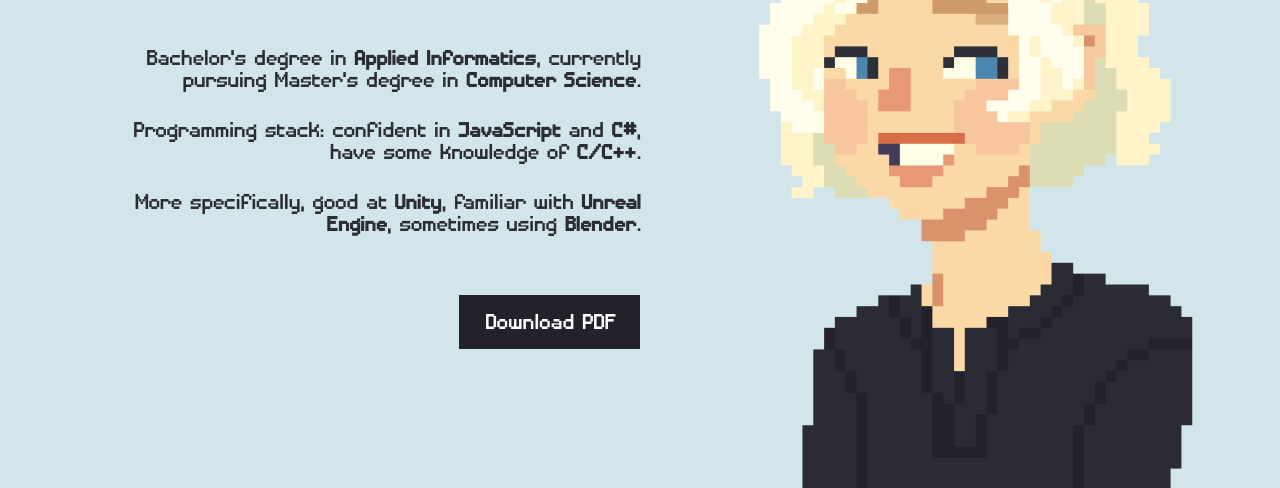
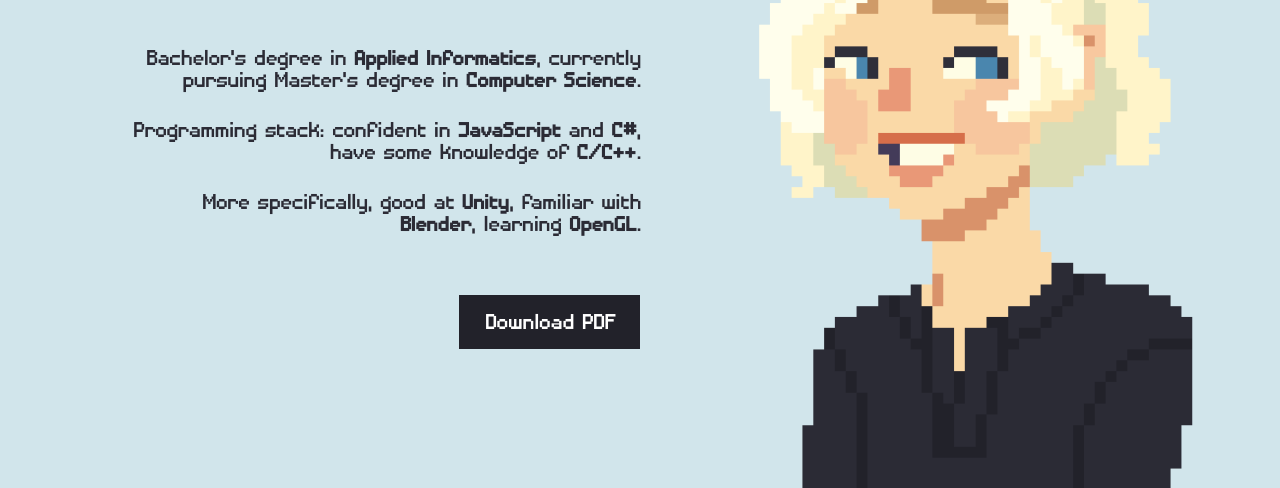
Before and after one commit to vyshnovka/vyshnovka.github.io, a plain HTML site: page index.html in a window 1280 px wide. Both pictures are taken after a click on the element "Resume". Shown: the part 312-800 px from the top of the page. Drawn offline with nearby package versions, Linux system fonts and the light colour scheme.

Commit message:
skills updated

```diff
--- a/index.html
+++ b/index.html
@@ -49,7 +49,7 @@
             <p class="big-text">Long story short...</p>
             <p class="small-text">Bachelor's degree in <b>Applied Informatics</b>, currently pursuing Master's degree in <b>Computer Science</b>.</p>
             <p class="small-text">Programming stack: confident in <b>JavaScript</b> and <b>C#</b>, have some knowledge of <b>C/C++</b>.</p>
-            <p class="small-text">More specifically, good at <b>Unity</b>, familiar with <b>Unreal Engine</b>, sometimes using <b>Blender</b>.</p>
+            <p class="small-text">More specifically, good at <b>Unity</b>, familiar with <b>Blender</b>, learning <b>OpenGL</b>.</p>
             <a class="button" href="docs/VICTORIA-ABALINA-CV.pdf" target="_blank">Download PDF</a>
         </div>
 
```
